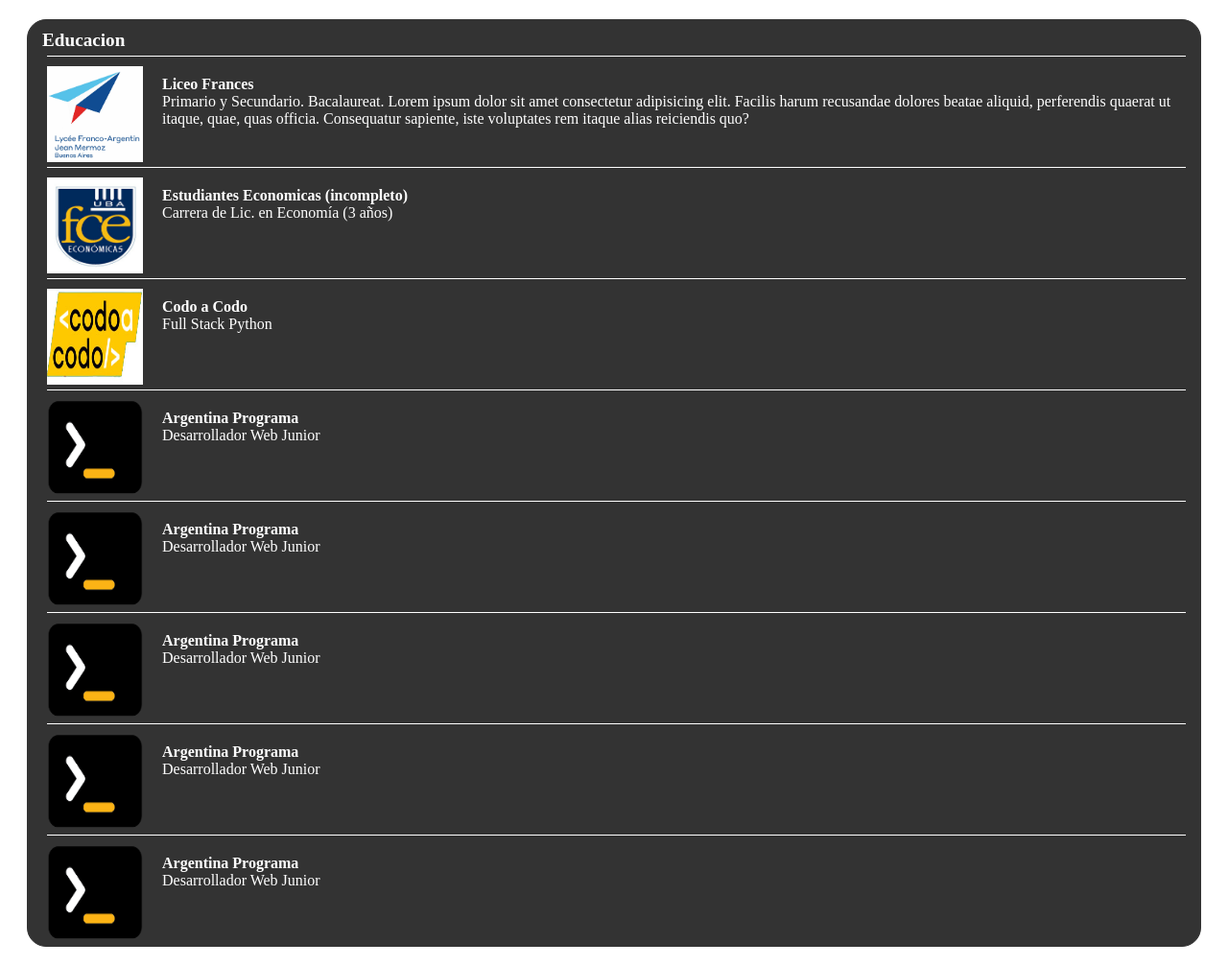
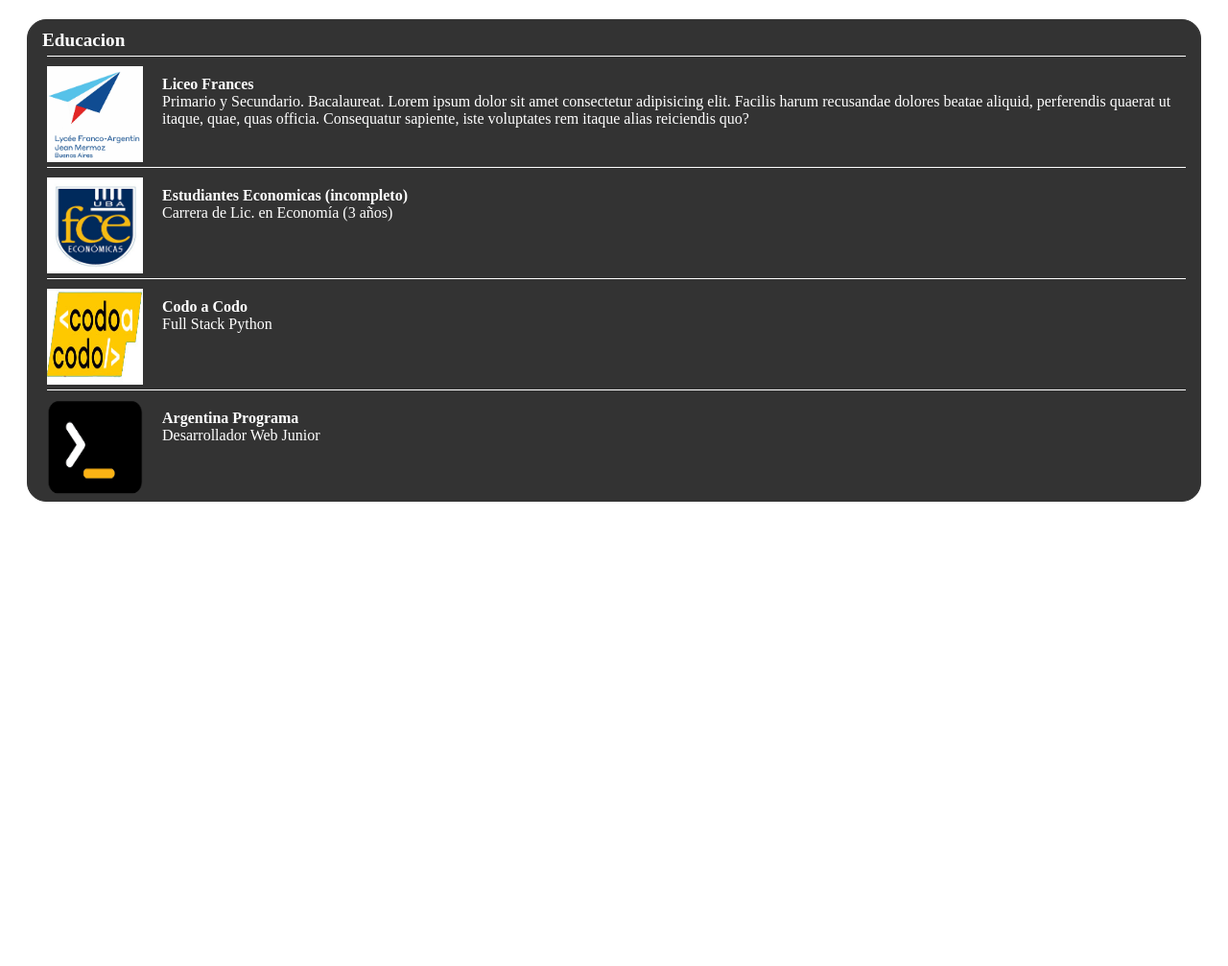
Before and after one commit to macaronij/protfolio-frontend-tercero, a plain HTML site: page educacion.html in a window 1280 px wide. Shown: the whole page at 96% size. After the commit the page ends 800 px from the top, so only its background shows below. Drawn offline with Linux system fonts and the light colour scheme.

Commit message:
Corregido pryectos, educacion y curosr. FALTA 1 celular que no entra la botonera (el mas chico)

```diff
--- a/css/botonera.css
+++ b/css/botonera.css
@@ -49,6 +49,7 @@
     display: grid;
     grid-template-columns: 60px,180px,60px;
     border-radius: 15px;
+    cursor: pointer;
 }
 .botonera__boton:hover {
     background-color: rgba(0,  0, 0, .8);
--- a/css/proyectos.css
+++ b/css/proyectos.css
@@ -28,6 +28,7 @@
 
 .recuadro__item {
     display: flex;
+    flex-wrap: wrap;
     margin: 5px;
     border-top: 1px solid rgb(255, 255, 255);
     background-color: #333;
@@ -35,8 +36,8 @@
 
 .recuadro__item-img {
     display: block;
-    height: 200px;
-    width: 200px;
+    height: 180px;
+    width: 280px;
     margin-left: 0px;
     margin-top: 10px;
 }
--- a/educacion.html
+++ b/educacion.html
@@ -37,39 +37,4 @@
             Desarrollador Web  Junior
         </div>
     </div>
-
-
-
-    <div class="recuadro__item">
-        <img src="img/arg-programa.png" alt="yo programo" class="recuadro__item-img">
-
-        <div class="recuadro__item-datos">
-            <b>Argentina Programa</b><br>
-            Desarrollador Web  Junior
-        </div>
-    </div>
-    <div class="recuadro__item">
-        <img src="img/arg-programa.png" alt="yo programo" class="recuadro__item-img">
-
-        <div class="recuadro__item-datos">
-            <b>Argentina Programa</b><br>
-            Desarrollador Web  Junior
-        </div>
-    </div>
-    <div class="recuadro__item">
-        <img src="img/arg-programa.png" alt="yo programo" class="recuadro__item-img">
-
-        <div class="recuadro__item-datos">
-            <b>Argentina Programa</b><br>
-            Desarrollador Web  Junior
-        </div>
-    </div>
-    <div class="recuadro__item">
-        <img src="img/arg-programa.png" alt="yo programo" class="recuadro__item-img">
-
-        <div class="recuadro__item-datos">
-            <b>Argentina Programa</b><br>
-            Desarrollador Web  Junior
-        </div>
-    </div>
 </div>
```
Also changed, not shown: css/style.css (+11 -0 lines), index.html (+4 -4 lines).
